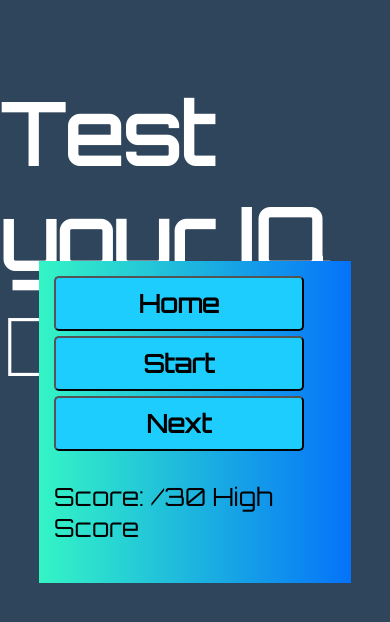
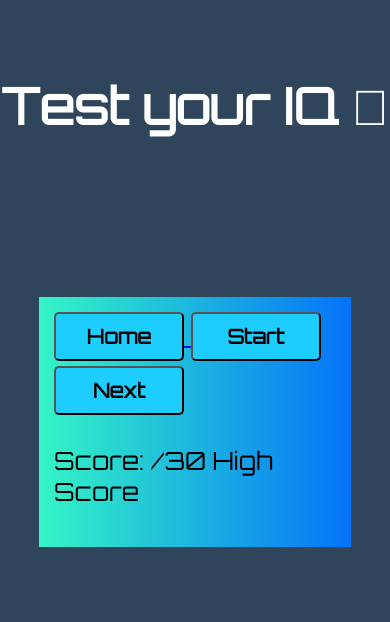
Before and after one commit to Lee-moran/IQ-Quiz-2021, a plain HTML site: page Play.html in a window 390 px wide. Drawn offline with Linux system fonts and the light colour scheme.

Commit message:
media screens

```diff
--- a/assets/Play.css
+++ b/assets/Play.css
@@ -126,3 +126,40 @@ background: greenyellow;
 #question{
     font-family:sans-serif;
 }
+
+@media screen and (max-width:800px) {
+    h1 {
+        font-size: 65px;
+        top: 40px;
+    }
+}
+
+@media screen and (max-width:600px) {
+    .box{
+        width: fit-content;
+        height: fit-content;
+    }
+    .btn {
+        font-size: 20px;
+        width: 180px;
+    }
+    h1 {
+        font-size: 50px;
+        top: 40px;
+    }
+}
+
+@media screen and (max-width:450px) {
+    .box{
+        width: fit-content;
+        height: fit-content;
+    }
+    .btn {
+        font-size: 20px;
+        width: 130px;
+    }
+    h1 {
+        font-size: 50px;
+        top: 40px;
+    }
+}
```
Also changed, not shown: assets/home.css (+11 -0 lines), 1 other file.
